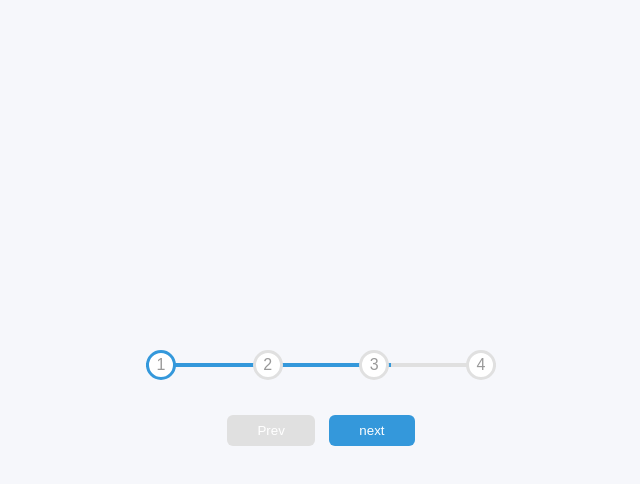
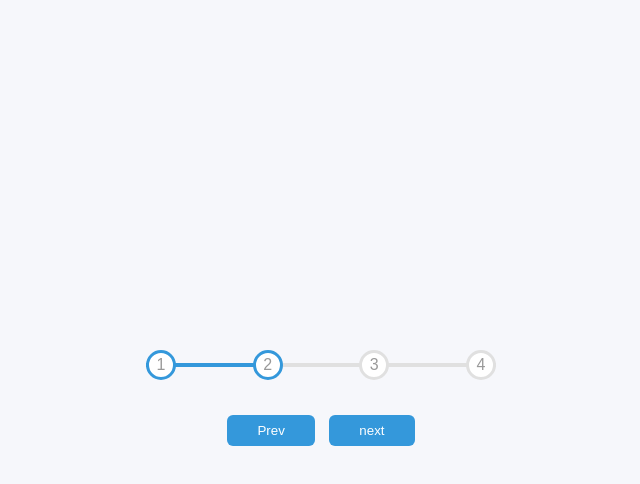
Before and after one commit to mateuszgielzecki/2-Progress-Steps, a plain HTML site: page index.html in a window 1280 px wide. Both pictures are taken after a click on the button "next". Shown: the whole page, without its empty margins (319-959 px from the left). Drawn offline with Linux system fonts and the light colour scheme; a web font is replaced by a local one.

Commit message:
finish project

```diff
--- a/index.html
+++ b/index.html
@@ -9,7 +9,7 @@
         integrity="sha512-iBBXm8fW90+nuLcSKlbmrPcLa0OT92xO1BIsZ+ywDWZCvqsWgccV3gFoRBv0z+8dLJgyAHIhR35VZc2oM/gI1w=="
         crossorigin="anonymous" />
     <link rel="stylesheet" href="style.css">
-    <title>Steps</title>
+    <title>Progress Steps</title>
 </head>
 
 <body>
--- a/script.js
+++ b/script.js
@@ -0,0 +1,49 @@
+const progress = document.getElementById('progress')
+const prev = document.getElementById('prev')
+const next = document.getElementById('next')
+const circles = document.querySelectorAll('.circle')
+
+let currentActive = 1
+
+next.addEventListener('click', () => {
+    currentActive++
+
+    if (currentActive > circles.length) {
+        currentActive = circles.length
+    }
+
+    update()
+})
+
+prev.addEventListener('click', () => {
+    currentActive--
+
+    if (currentActive < 1) {
+        currentActive = 1
+    }
+
+    update()
+})
+
+function update() {
+    circles.forEach((circle, idx) => {
+        if (idx < currentActive) {
+            circle.classList.add('active')
+        } else {
+            circle.classList.remove('active')
+        }
+    })
+
+    const actives = document.querySelectorAll('.active')
+
+    progress.style.width = (actives.length - 1) / (circles.length - 1) * 100 + '%'
+
+    if (currentActive === 1) {
+        prev.disabled = true
+    } else if (currentActive === circles.length) {
+        next.disabled = true
+    } else {
+        prev.disabled = false
+        next.disabled = false
+    }
+}
--- a/style.css
+++ b/style.css
@@ -41,7 +41,7 @@ body {
   left: 0;
   transform: translateY(-50%);
   height: 4px;
-  width: 70%;
+  width: 0%;
   z-index: -1;
   transition: .4s ease;
 }
```
